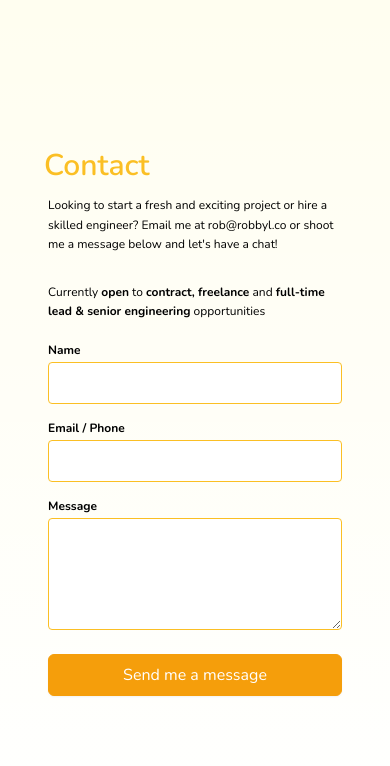
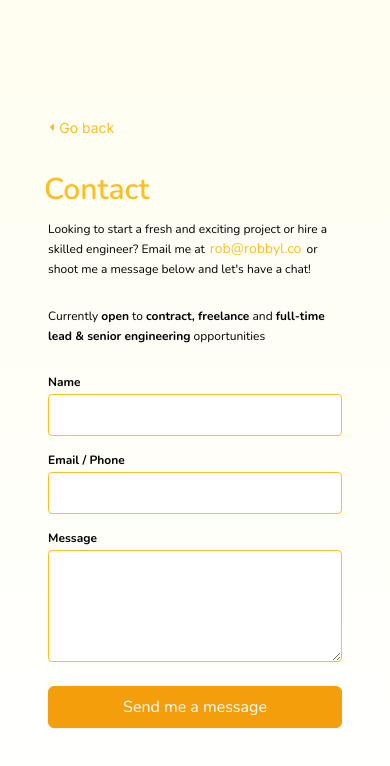
Before and after one commit to robinsonlam/robbylco-base, a Next.js app: page /contact in a window 390 px wide. Shown: the top 766 px of the page. Built offline with nearby package versions, Linux system fonts and the light colour scheme.

Commit message:
(feat): clean up contact form styling - link to home page

```diff
--- a/app/contact/page.tsx
+++ b/app/contact/page.tsx
@@ -1,19 +1,29 @@
 'use client'
 
 import { useState } from 'react';
+import { useRouter } from 'next/navigation'
+import { FontAwesomeIcon } from '@fortawesome/react-fontawesome'
+import { faCaretLeft } from '@fortawesome/free-solid-svg-icons'
 
 export default function ContactPage() {
   const [contactFormActive, setContactFormActive] = useState(false);
 
+  const router = useRouter()
+
   return (
     <main className="flex min-h-screen flex-col items-center justify-center px-12 sm:px-24 md:px-36 lg:px-36 xl:px-64">
-
+        <a onClick={() => router.back()} className="self-start text-sm text-amber-400 cursor-pointer p-0.5 hover:underline hover:text-amber-300 mb-8 transition">
+            <FontAwesomeIcon icon={faCaretLeft} size="xs" className="mr-1"/>
+            <span>
+                Go back
+            </span>
+        </a>
       { !contactFormActive && <div className="heroContainer container font-sans text-left flex flex-col gap-3 sm:gap-4">
         <h1 className="text-3xl sm:text-4xl text-amber-400 font-semibold -ml-1">Contact</h1>
 
-        <p className="text-xs sm:text-sm font-light text-gray leading-relaxed">Looking to start a fresh and exciting project or hire a skilled engineer? Email me at <a href="mailto:rob@robbyl.co">rob@robbyl.co</a> or shoot me a message below and let&apos;s have a chat!</p>
+        <p className="text-xs sm:text-sm font-light text-gray leading-relaxed">Looking to start a fresh and exciting project or hire a skilled engineer? Email me at <a href="mailto:rob@robbyl.co" className="text-sm text-amber-400 cursor-pointer p-0.5 hover:underline hover:text-amber-300 ">rob@robbyl.co</a> or shoot me a message below and let&apos;s have a chat!</p>
 
-        <p className="text-xs text-gray leading-relaxed mt-4 mb-2">Currently <strong>open</strong> to <strong>contract,</strong> <strong>freelance</strong> and <strong>full-time lead &amp; senior engineering</strong> opportunities</p>
+        <p className="text-xs text-gray leading-relaxed mt-4 mb-4">Currently <strong>open</strong> to <strong>contract,</strong> <strong>freelance</strong> and <strong>full-time lead &amp; senior engineering</strong> opportunities</p>
 
         <form action="" className="flex flex-col">
             <label className="flex flex-col mb-4">
--- a/app/page.tsx
+++ b/app/page.tsx
@@ -2,6 +2,7 @@
 
 import { useState } from 'react';
 import ContactModal from '../components/ContactModal';
+import Link from 'next/link'
 
 export default function Home() {
   const [contactFormActive, setContactFormActive] = useState(false);
@@ -18,7 +19,9 @@ export default function Home() {
         <p className="text-xs text-gray leading-relaxed">Currently <strong>open</strong> to <strong>contract,</strong> <strong>freelance</strong> and <strong>full-time lead &amp; senior engineering</strong> opportunities</p>
 
         <div className="callToActions flex flex-row my-2 justify-center">
-          <button className="border border-solid border-amber-500 bg-amber-500 hover:bg-amber-300 hover:border-amber-300 px-4 py-2 rounded-md text-white font-light mx-2 shadow-sm hover:shadow-md transition-all">Send me a message</button>
+          <Link href="/contact">
+            <button className="border border-solid border-amber-500 bg-amber-500 hover:bg-amber-300 hover:border-amber-300 px-4 py-2 rounded-md text-white font-light mx-2 shadow-sm hover:shadow-md transition-all">Send me a message</button>
+          </Link>
           <button className="border border-solid border-amber-500 bg-transparent hover:bg-amber-300 hover:border-amber-300 hover:text-white px-4 py-2 rounded-md text-amber-500 font-light mx-4 shadow-sm hover:shadow-md transition-all">My passion projects</button>
         </div>
 
@@ -27,7 +30,7 @@ export default function Home() {
       {/* Contact modal */}
       { contactFormActive && <ContactModal /> }
 
-      <button onClick={(e) => setContactFormActive(!contactFormActive)}>TOggle Form</button>
+      {/* <button onClick={(e) => setContactFormActive(!contactFormActive)}>TOggle Form</button> */}
     </main>
   )
 }
--- a/package.json
+++ b/package.json
@@ -12,11 +12,15 @@
     "webpack": "5.90.0"
   },
   "dependencies": {
+    "@fortawesome/fontawesome-svg-core": "^6.5.1",
+    "@fortawesome/free-brands-svg-icons": "^6.5.1",
+    "@fortawesome/free-regular-svg-icons": "^6.5.1",
+    "@fortawesome/free-solid-svg-icons": "^6.5.1",
+    "@fortawesome/react-fontawesome": "^0.2.0",
     "@module-federation/nextjs-mf": "^8.1.7",
     "next": "^14.1.0",
     "react": "^18.2.0",
     "react-dom": "^18.2.0",
-    "react-fontawesome": "^1.7.1",
     "webpack": "^5.90.0"
   },
   "devDependencies": {
```
Also changed, not shown: 1 other file (tests, documents, lock files or other folders).
